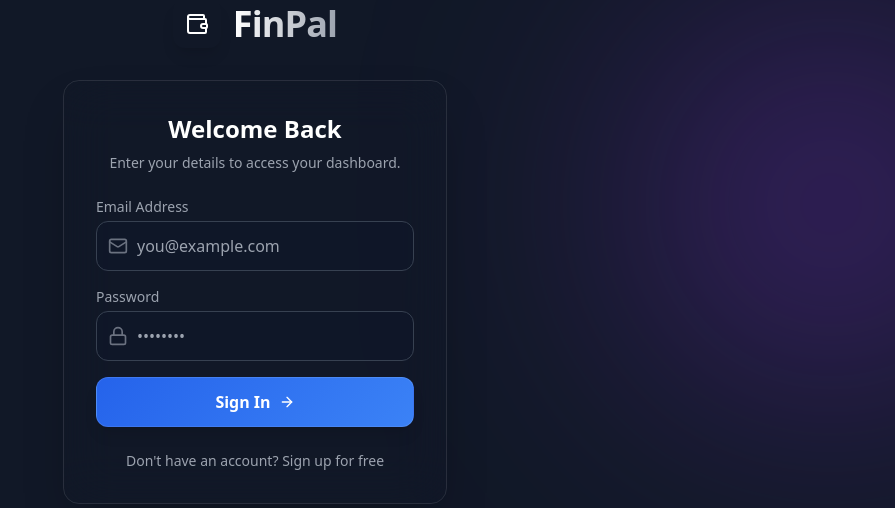
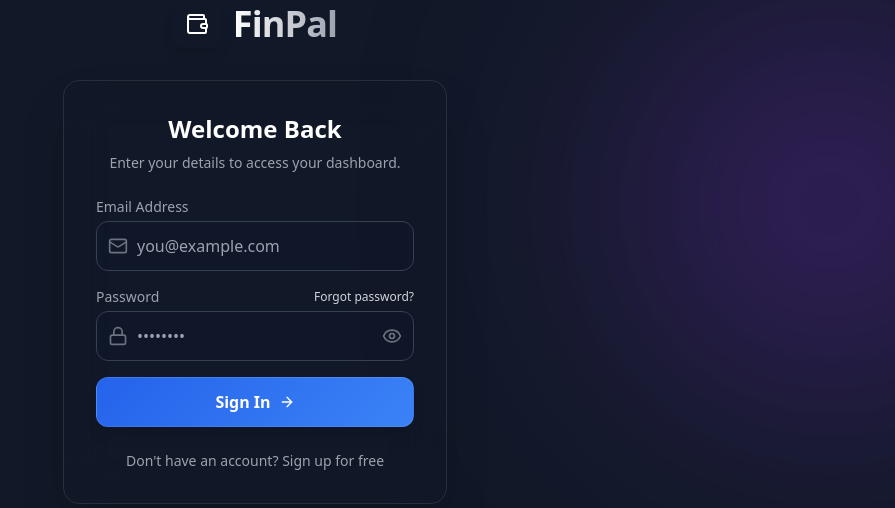
Before and after one commit to SachinGupta98/Financial-Calculator, a Flask app: page /login in a window 1280 px wide. Shown: the part 148-656 px from the top of the page, without its empty margins (385-1280 px from the left). Run offline with Flask 3, Linux system fonts and the light colour scheme; some libraries are stand-ins or nearby versions.

```diff
--- a/templates/login.html
+++ b/templates/login.html
@@ -1,5 +1,6 @@
 <!DOCTYPE html>
 <html lang="en" class="dark">
+
 <head>
     <meta charset="UTF-8">
     <meta name="viewport" content="width=device-width, initial-scale=1.0">
@@ -9,20 +10,29 @@
     <link href="https://fonts.googleapis.com/css2?family=Inter:wght@400;500;600;700&display=swap" rel="stylesheet">
     <link rel="stylesheet" href="{{ url_for('static', filename='css/style.css') }}">
 </head>
-<body class="bg-bgmain font-sans text-gray-300 antialiased min-h-screen flex items-center justify-center relative overflow-hidden">
+
+<body
+    class="bg-bgmain font-sans text-gray-300 antialiased min-h-screen flex items-center justify-center relative overflow-hidden">
 
     <!-- Animated Blobs -->
     <div class="fixed inset-0 min-h-screen w-full overflow-hidden pointer-events-none z-[-1]">
-        <div class="absolute top-[-10%] left-[-10%] w-96 h-96 bg-primary rounded-full mix-blend-screen filter blur-[128px] opacity-30 animate-blob"></div>
-        <div class="absolute top-[20%] right-[-10%] w-96 h-96 bg-purple-600 rounded-full mix-blend-screen filter blur-[128px] opacity-30 animate-blob animation-delay-2000"></div>
+        <div
+            class="absolute top-[-10%] left-[-10%] w-96 h-96 bg-primary rounded-full mix-blend-screen filter blur-[128px] opacity-30 animate-blob">
+        </div>
+        <div
+            class="absolute top-[20%] right-[-10%] w-96 h-96 bg-purple-600 rounded-full mix-blend-screen filter blur-[128px] opacity-30 animate-blob animation-delay-2000">
+        </div>
     </div>
 
     <div class="w-full max-w-md p-8 relative z-10">
         <div class="flex items-center justify-center gap-3 mb-8">
-            <div class="w-12 h-12 rounded-xl bg-gradient-to-br from-primary to-purple-600 flex items-center justify-center shadow-lg shadow-primary/30">
+            <div
+                class="w-12 h-12 rounded-xl bg-gradient-to-br from-primary to-purple-600 flex items-center justify-center shadow-lg shadow-primary/30">
                 <i data-lucide="wallet" class="w-6 h-6 text-white"></i>
             </div>
-            <h1 class="text-4xl font-black bg-clip-text text-transparent bg-gradient-to-r from-white to-gray-400 tracking-tight">Fin<span class="text-primary">Pal</span></h1>
+            <h1
+                class="text-4xl font-black bg-clip-text text-transparent bg-gradient-to-r from-white to-gray-400 tracking-tight">
+                Fin<span class="text-primary">Pal</span></h1>
         </div>
 
         <div class="bg-cardbg/80 backdrop-blur-xl border border-white/10 rounded-2xl p-8 shadow-2xl">
@@ -32,7 +42,8 @@
             {% with messages = get_flashed_messages(with_categories=true) %}
             {% if messages %}
             {% for category, message in messages %}
-                        <div class="p-3 mb-4 text-sm rounded-lg {% if category == 'danger' %}bg-red-900/50 text-red-200 border border-red-500/30{% else %}bg-green-900/50 text-green-200 border border-green-500/30{% endif %}">
+            <div
+                class="p-3 mb-4 text-sm rounded-lg {% if category == 'danger' %}bg-red-900/50 text-red-200 border border-red-500/30{% else %}bg-green-900/50 text-green-200 border border-green-500/30{% endif %}">
                 {{ message }}
             </div>
             {% endfor %}
@@ -43,28 +54,60 @@
                 <div>
                     <label class="block text-sm font-medium text-gray-400 mb-1">Email Address</label>
                     <div class="relative">
-                        <i data-lucide="mail" class="w-5 h-5 text-gray-500 absolute left-3 top-1/2 transform -translate-y-1/2"></i>
-                        <input type="email" name="email" required class="w-full bg-slate-900/50 border border-gray-700 text-white rounded-xl pl-10 pr-4 py-3 focus:outline-none focus:border-primary transition-colors focus:ring-1 focus:ring-primary" placeholder="you@example.com">
+                        <i data-lucide="mail"
+                            class="w-5 h-5 text-gray-500 absolute left-3 top-1/2 transform -translate-y-1/2"></i>
+                        <input type="email" name="email" required
+                            class="w-full bg-slate-900/50 border border-gray-700 text-white rounded-xl pl-10 pr-4 py-3 focus:outline-none focus:border-primary transition-colors focus:ring-1 focus:ring-primary"
+                            placeholder="you@example.com">
                     </div>
                 </div>
                 <div>
-                    <label class="block text-sm font-medium text-gray-400 mb-1">Password</label>
+                    <div class="flex justify-between items-center mb-1">
+                        <label class="block text-sm font-medium text-gray-400">Password</label>
+                        <a href="{{ url_for('forgot_password') }}"
+                            class="text-xs text-primary hover:text-white transition-colors">Forgot password?</a>
+                    </div>
                     <div class="relative">
-                        <i data-lucide="lock" class="w-5 h-5 text-gray-500 absolute left-3 top-1/2 transform -translate-y-1/2"></i>
-                        <input type="password" name="password" required class="w-full bg-slate-900/50 border border-gray-700 text-white rounded-xl pl-10 pr-4 py-3 focus:outline-none focus:border-primary transition-colors focus:ring-1 focus:ring-primary" placeholder="••••••••">
+                        <i data-lucide="lock"
+                            class="w-5 h-5 text-gray-500 absolute left-3 top-1/2 transform -translate-y-1/2"></i>
+                        <input type="password" name="password" id="login-pw" required
+                            class="w-full bg-slate-900/50 border border-gray-700 text-white rounded-xl pl-10 pr-12 py-3 focus:outline-none focus:border-primary transition-colors focus:ring-1 focus:ring-primary"
+                            placeholder="••••••••">
+                        <button type="button" onclick="toggleLoginPw()"
+                            class="absolute right-3 top-1/2 -translate-y-1/2 text-gray-500 hover:text-gray-300">
+                            <i data-lucide="eye" id="login-eye" class="w-5 h-5"></i>
+                        </button>
                     </div>
                 </div>
 
-                <button type="submit" class="btn-primary w-full py-3 rounded-xl font-bold text-white shadow-lg shadow-primary/30 mt-6 relative overflow-hidden group">
-                    <span class="relative z-10 flex items-center justify-center">Sign In <i data-lucide="arrow-right" class="w-4 h-4 ml-2"></i></span>
+                <button type="submit"
+                    class="btn-primary w-full py-3 rounded-xl font-bold text-white shadow-lg shadow-primary/30 mt-6 relative overflow-hidden group">
+                    <span class="relative z-10 flex items-center justify-center">Sign In <i data-lucide="arrow-right"
+                            class="w-4 h-4 ml-2"></i></span>
                 </button>
             </form>
 
             <p class="text-center text-gray-400 text-sm mt-6">
-                Don't have an account? <a href="{{ url_for('register') }}" class="text-primary hover:text-white transition-colors font-medium">Sign up for free</a>
+                Don't have an account? <a href="{{ url_for('register') }}"
+                    class="text-primary hover:text-white transition-colors font-medium">Sign up for free</a>
             </p>
         </div>
     </div>
-    <script>lucide.createIcons();</script>
+    <script>
+        lucide.createIcons();
+        function toggleLoginPw() {
+            const input = document.getElementById('login-pw');
+            const icon = document.getElementById('login-eye');
+            if (input.type === 'password') {
+                input.type = 'text';
+                icon.setAttribute('data-lucide', 'eye-off');
+            } else {
+                input.type = 'password';
+                icon.setAttribute('data-lucide', 'eye');
+            }
+            lucide.createIcons();
+        }
+    </script>
 </body>
+
 </html>
```
Lines whose indentation alone changed are shown as unchanged.
